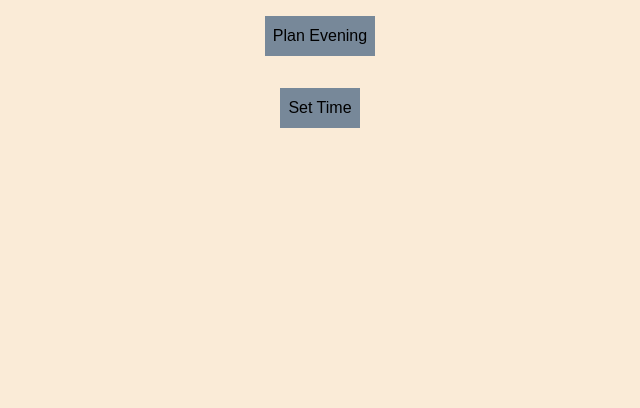
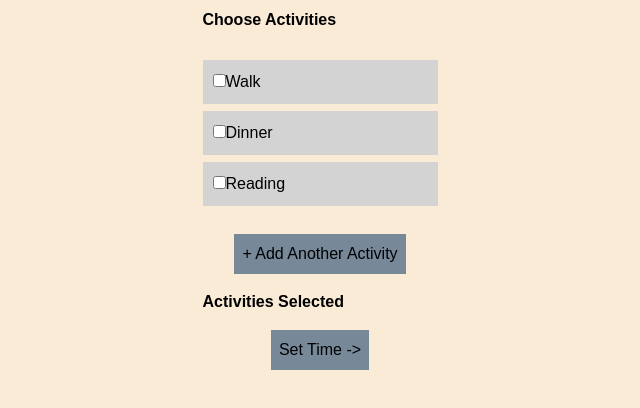
Before and after one commit to evan-taylor/csc-4184-project, a Next.js app: page /add_activity in a window 1280 px wide. Shown: the top 408 px of the page, without its empty margins (320-960 px from the left). Built offline with nearby package versions, Linux system fonts and the light colour scheme.

Commit message:
Add Activity
Shows figma options  but also allows to add an activity. Can click checkboxes. Set Time not implemented

```diff
--- a/app/add_activity/page.css
+++ b/app/add_activity/page.css
@@ -3,7 +3,51 @@ body{
     color:black;
 }
 
+.subtitle{
+    margin: .5rem auto;
+    width: 235px;
+    font-weight: bold;
+    text-align: left;
+}
+
+
 .button{
+   display: block;
+    margin: .5rem auto;
+    padding: .5rem .5rem;
+    background-color: lightslategrey;
+    color: black;
+    cursor: pointer;
+}
+
+
+.activity-list {
+    align-items: center;
+    display: flex;
+    flex-direction: column;
+    gap: 7px;
+    margin: 20px 0;
+}
+
+.activity {
+    background-color: lightgray;
+    color: black;
+    padding: 10px;
+    width: 235px;
+    cursor: pointer;
+}
+
+.popup {
+    background-color: antiquewhite;
+    color: black;
+    padding: 25px;
+    width: 300px;
+    max-width: 90%;
+    border-radius: 8px;
+    text-align: center;
+}
+
+.popup button{
    display: block;
     margin: 1rem auto;
     padding: .5rem .5rem;
@@ -11,3 +55,25 @@ body{
     color: black;
     cursor: pointer;
 }
+
+.popup input {
+    width: 100%;
+    padding: 10px;
+    margin: 15px 0;
+    background-color: white;
+    color: black;
+    border: 1px solid gray;
+}
+
+.popup-background {
+    position: fixed;
+    top: 0;
+    left: 0;
+    width: 100%;
+    height: 100%;
+    background-color: rgba(0, 0, 0, 0.4);
+
+    display: flex;
+    justify-content: center;
+    align-items: center;
+}
--- a/app/add_activity/page.tsx
+++ b/app/add_activity/page.tsx
@@ -1,16 +1,85 @@
+"use client"
 import  "./page.css"
+import {useState} from "react";
 
-export function AddActivityButton({ title }: {title : string }){
+export function AddActivityButton({ title, onClick }: {title : string; onClick: () => void}){
     return (
-        <button className="button"> {title} </button>
+        <button className="button" onClick={onClick}>
+             {title}
+        </button>
     );
 }
 
+
 export default function PlanEvening(){
+
+    function AddActivity(){
+
+        if (name){
+            setActivities([
+                ...activities, {name, selected: false}
+            ]);
+        }
+        setName("");
+        setShowPopup(false);
+    }
+
+    const[activities, setActivities] = useState([
+        { name: "Walk", selected: false},
+        { name: "Dinner", selected: false},
+        { name: "Reading", selected: false}
+    ]);
+
+    const [name, setName] = useState("");
+
+    const [showPopup, setShowPopup] = useState(false);
+
     return (
         <>
-            <AddActivityButton title="Plan Evening" />
-            <AddActivityButton title="Set Time" />
+            <div className="subtitle">
+                <h2> Choose Activities</h2>
+            </div>
+
+            <div className="activity-list">
+                {activities.map((activity, index) => (
+                    <label className="activity" key={index}>
+                        <input type="checkbox" />
+                        {activity.name}
+                    </label>
+                ))}
+            </div>
+
+            {showPopup && (
+                <div className="popup-background">
+                    <div className="popup">
+                        <h3>Add Activity</h3>
+
+                        <input
+                            type="text"
+                            placeholder="Enter Activity Name"
+                            value={name}
+                            onChange={(e) => setName(e.target.value)}
+                        />
+
+                        <button onClick={AddActivity}>
+                            Add
+                        </button>
+
+                        <button onClick={() => setShowPopup(false)}>
+                            Cancel
+                        </button>
+                    </div>
+                </div>
+            )}
+
+
+            <AddActivityButton title="+ Add Another Activity" onClick={() => setShowPopup(true)}/>
+
+            <div className="subtitle">
+                <h2>Activities Selected </h2>
+            </div>
+            <AddActivityButton title="Set Time ->" onClick={() => {}}/>
+
         </>
     )
 }
```
